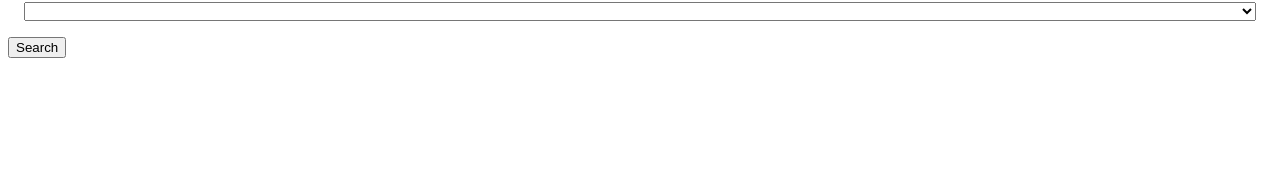
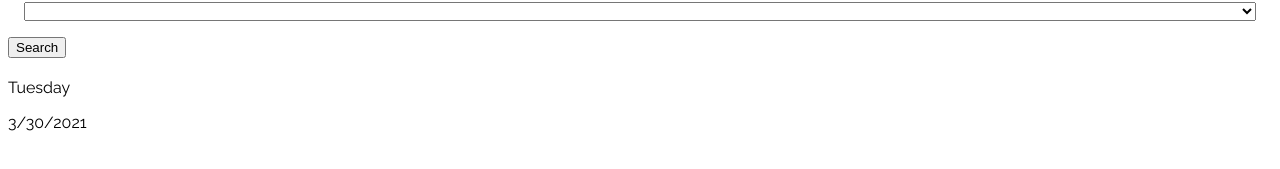
Before and after one commit to mpeck99/weather-app, a Vue app: page / in a window 1280 px wide. Shown: the part 221-390 px from the top of the page. Built offline with nearby package versions, Linux system fonts and the light colour scheme.

Commit message:
testing out getting dta

```diff
--- a/src/Components/CurrentWeather.vue
+++ b/src/Components/CurrentWeather.vue
@@ -1,7 +1,14 @@
 <template>
-  <h2>{{ this.data.location }}</h2>
+  <h2>{{ this.location }}</h2>
   <div class="card">
-    <p>{{ this.data.current }}</p>
+    <div class="header">
+      <p>{{ new Date().toLocaleDateString('en-us', { weekday: 'long' }) }}</p>
+      <p>{{ new Date().toLocaleDateString() }}</p>
+    </div>
+    <div class="body">
+      <!-- <p>{{ Math.round(this.data.current.temp) }}</p> -->
+      <p>{{ this.currentWeather }}</p>
+    </div>
   </div>
 </template>
 
@@ -9,6 +16,15 @@
 export default {
   props: {
     data: Object
+  },
+  data() {
+    return {
+      day: new Date().toLocaleDateString('en-us', { weekday: 'long' }),
+      date: new Date().toLocaleDateString(),
+      // temp: this.data.current.temp,
+      location: this.data.location,
+      currentWeather: this.data.current
+    };
   }
 };
 </script>
```
